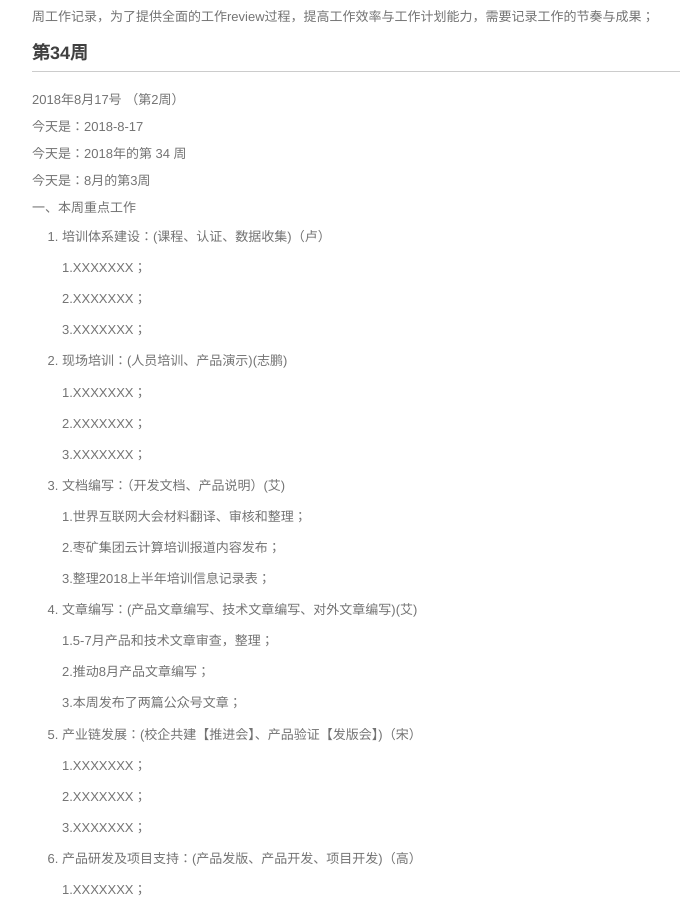
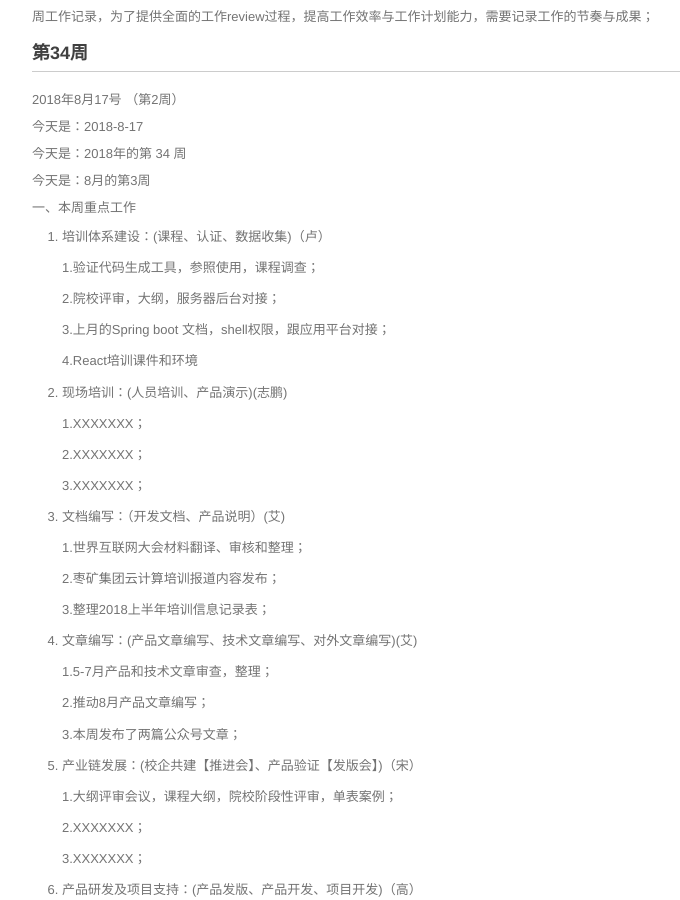
Before and after one commit to walllFlower/blog, a Jekyll site: the page built from _posts/2018-07-17-day_report_cxz.md, in a window 1280 px wide and 900 px high, scrolled down 290 px. Shown: the whole window, without its empty margins (238-918 px from the left). Built offline with Jekyll 4.4.1, drawn with Linux system fonts in a browser that asks for light colours; comment, search, counter and statistics services are not loaded.

Commit message:
Update 2018-07-17-day_report_cxz.md

```diff
--- a/_posts/2018-07-17-day_report_cxz.md
+++ b/_posts/2018-07-17-day_report_cxz.md
@@ -23,11 +23,13 @@ categories: 技术运营工作周报
 
 1. 培训体系建设：(课程、认证、数据收集)（卢）
 
-    1.XXXXXXX；
+    1.验证代码生成工具，参照使用，课程调查；
 
-    2.XXXXXXX；
+    2.院校评审，大纲，服务器后台对接；
 
-    3.XXXXXXX；
+    3.上月的Spring boot 文档，shell权限，跟应用平台对接；
+
+    4.React培训课件和环境
 
 2. 现场培训：(人员培训、产品演示)(志鹏)
 
@@ -55,7 +57,7 @@ categories: 技术运营工作周报
 
 5. 产业链发展：(校企共建【推进会】、产品验证【发版会】)（宋）
 
-    1.XXXXXXX；
+    1.大纲评审会议，课程大纲，院校阶段性评审，单表案例；
 
     2.XXXXXXX；
 
```
